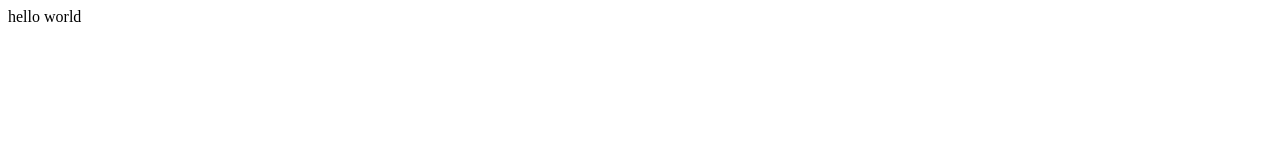
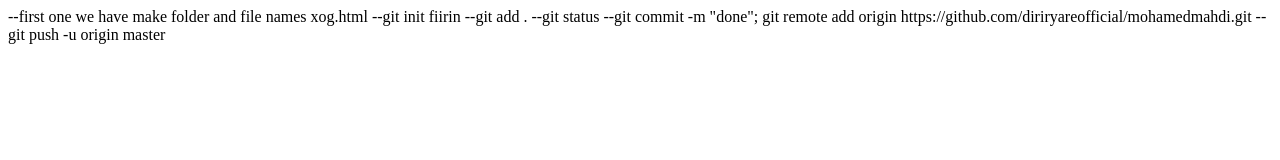
Before and after one commit to diriryareofficial/time, a plain HTML site: page index.html in a window 1280 px wide. Drawn offline with Linux system fonts and the light colour scheme.

Commit message:
i am done

```diff
--- a/index.html
+++ b/index.html
@@ -6,6 +6,13 @@
     <title>Document</title>
 </head>
 <body>
-    hello world
+    --first one we have make folder and file names xog.html
+    --git init fiirin
+    --git add .
+    --git status
+    --git commit -m "done";
+    git remote add origin https://github.com/diriryareofficial/mohamedmahdi.git
+    --git push -u origin master
+
 </body>
 </html>
```
